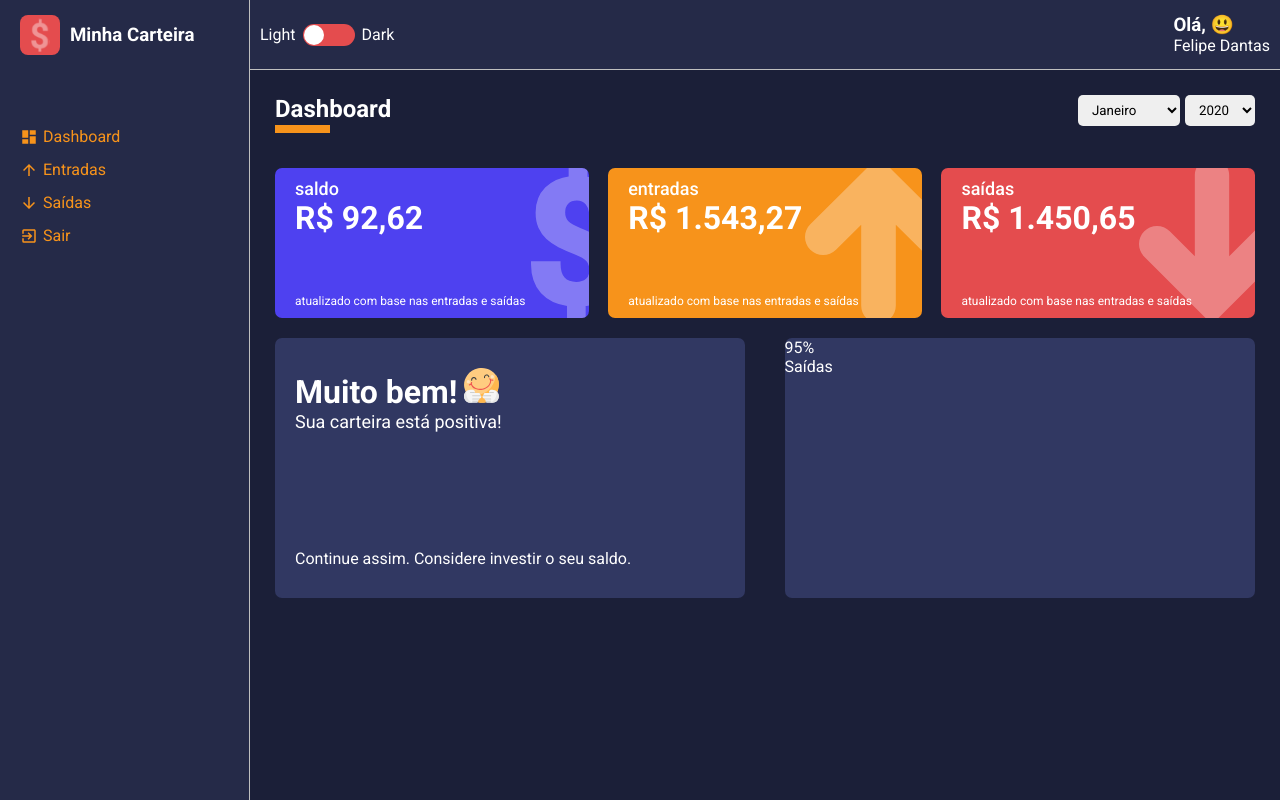
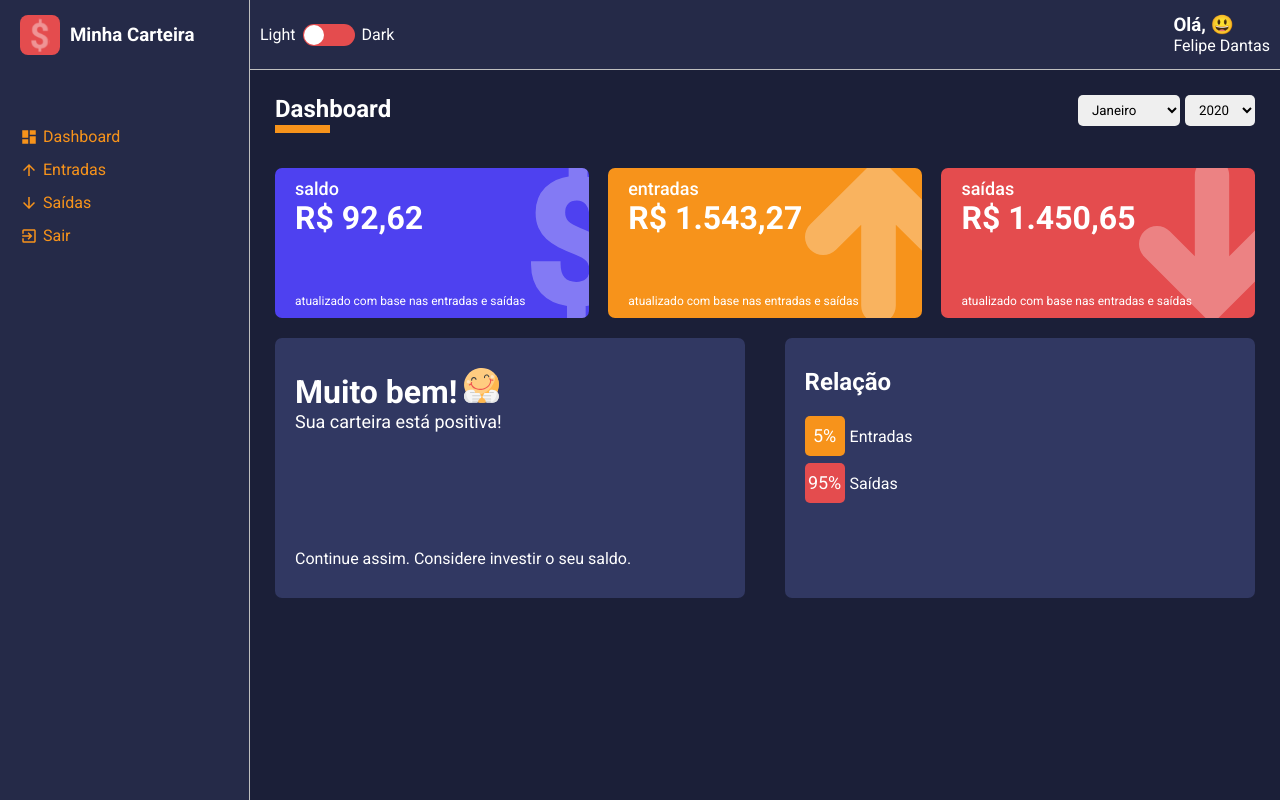
Before and after one commit to FelipeRBDantas/minha-carteira-frontend, a React (Create React App) app: page /dashboard in a window 1280 px wide. Built offline with nearby package versions, Linux system fonts and the light colour scheme.

Commit message:
[feature] - Finalização da Implementação das Legendas do PieChart

```diff
--- a/src/components/PieChart/index.tsx
+++ b/src/components/PieChart/index.tsx
@@ -16,8 +16,13 @@
 const PieChart: React.FC = () => (
   <Container>
     <SideLeft>
+      <h2>Relação</h2>
       <LegendContainer>
-        <Legend>
+        <Legend color='#F7931B'>
+          <div>5%</div>
+          <span>Entradas</span>
+        </Legend>
+        <Legend color='#E44C4E'>
           <div>95%</div>
           <span>Saídas</span>
         </Legend>
--- a/src/components/PieChart/styles.ts
+++ b/src/components/PieChart/styles.ts
@@ -1,4 +1,8 @@
 import styled from "styled-components";
+
+interface ILegendProps {
+  color: string;
+}
 
 export const Container = styled.div`
   display: flex;
@@ -10,18 +14,54 @@
   color: ${ props=> props.theme.colors.white };
 `;
 
-export const SideLeft = styled.div`
+export const SideLeft = styled.aside`
+  padding: 30px 20px;
+
+  > h2 {
+    margin-bottom: 20px;
+  }
+`;
+
+export const LegendContainer = styled.ul`
+  height: 175px;
+  padding-right: 15px;
+  list-style: none;
+  overflow-y: scroll;
+
+  &::-webkit-scrollbar {
+    width: 10px;
+  }
+
+  &::-webkit-scrollbar-thumb {
+    background-color: ${ props => props.theme.colors.secondary };
+    border-radius: 10px;
+  }
+
+  &::-webkit-scrollbar-track {
+    background-color: ${ props => props.theme.colors.tertiary };
+  }
+`;
+
+export const Legend = styled.li<ILegendProps>`
+  display: flex;
+  align-items: center;
+  margin-bottom: 7px;
+
+  > div {
+    background-color: ${ props => props.color };
+    width: 40px;
+    height: 40px;
+    border-radius: 5px;
+    font-size: 18px;
+    text-align: center;
+    line-height: 40px;
+  }
+
+  > span {
+    margin-left: 5px;
+  }
+`;
+
+export const SideRight = styled.main`
 
 `;
-
-export const LegendContainer = styled.div`
-
-`;
-
-export const Legend = styled.div`
-
-`;
-
-export const SideRight = styled.div`
-
-`;
```
